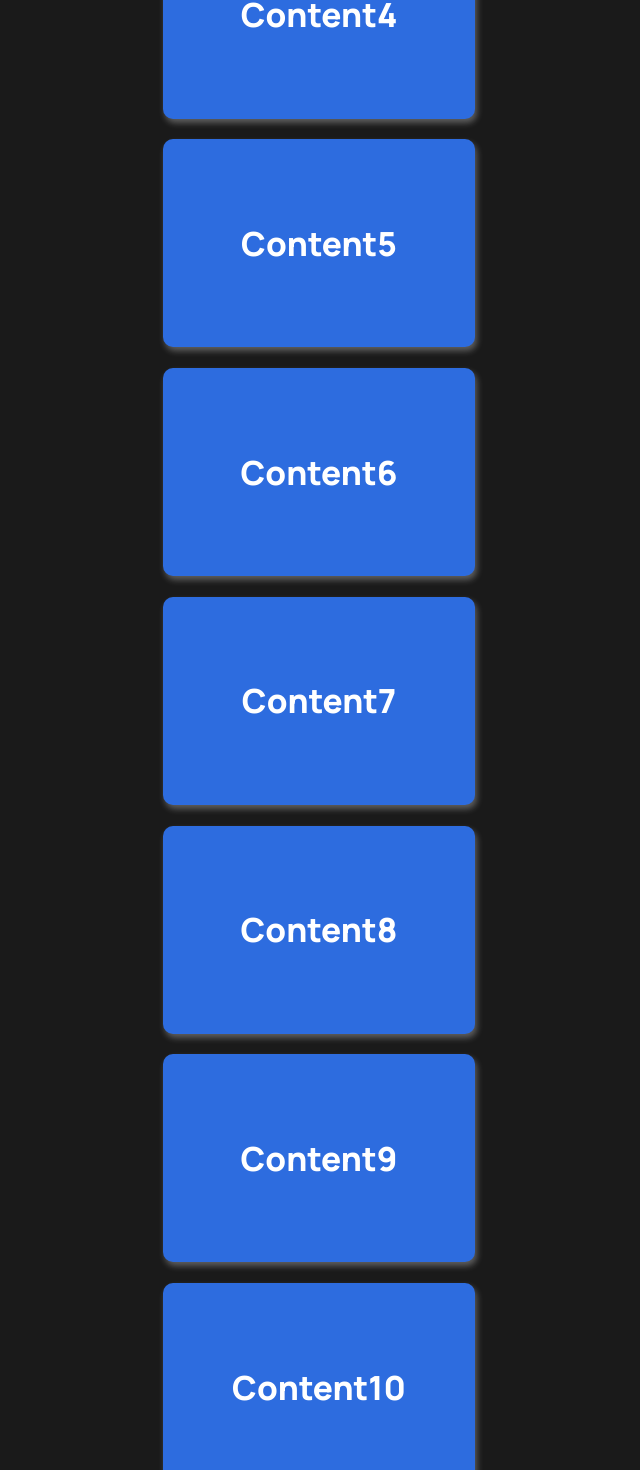
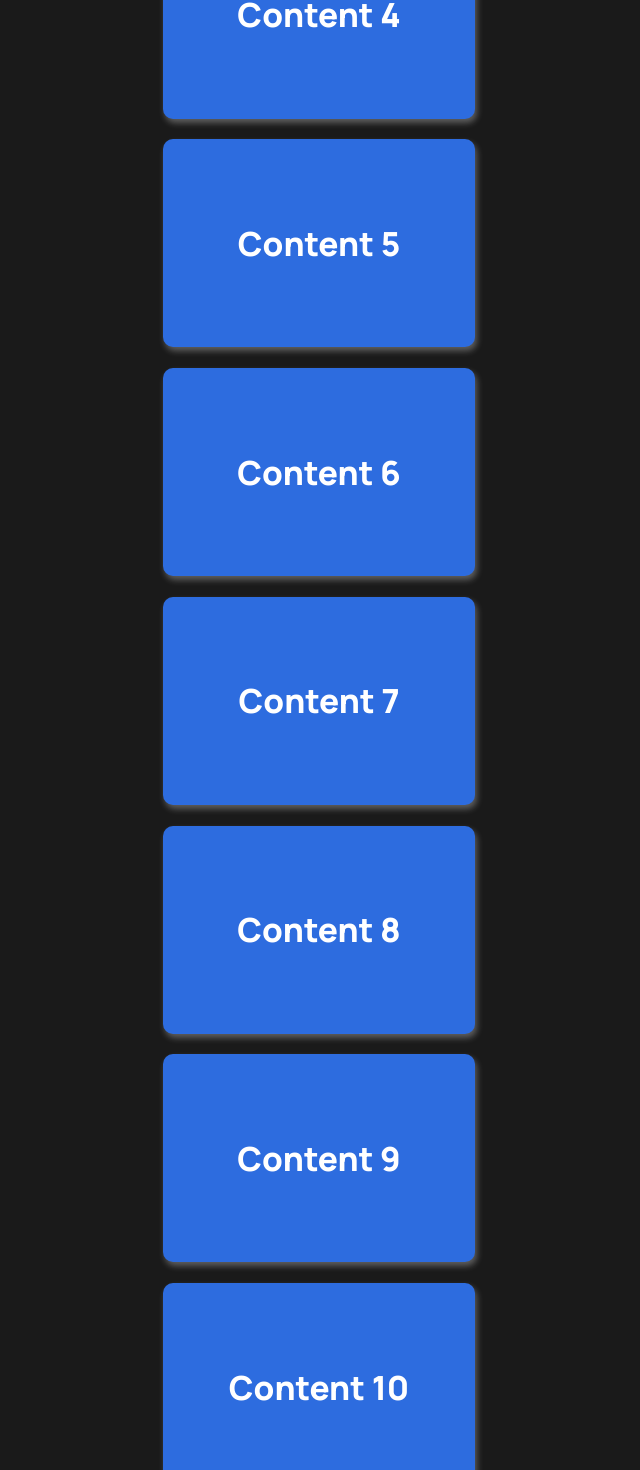
Before and after one commit to benxene/7days-50projects, a Next.js app: page /scroll-animation in a window 1280 px wide. Shown: the part 852-2322 px from the top of the page, without its empty margins (321-961 px from the left). Built offline with nearby package versions, Linux system fonts and the light colour scheme.

Commit message:
docnment replaced by ref

```diff
--- a/src/pages/scroll-animation.tsx
+++ b/src/pages/scroll-animation.tsx
@@ -1,26 +1,11 @@
 import Head from 'next/head';
-import { useEffect, useState } from 'react';
+import { useEffect, useState, useRef } from 'react';
 import styled from 'styled-components';
 import { colors } from '../constants/theme';
 
-const contents = [
-  'Content1',
-  'Content2',
-  'Content3',
-  'Content4',
-  'Content5',
-  'Content6',
-  'Content7',
-  'Content8',
-  'Content9',
-  'Content10',
-  'Content11',
-  'Content12'
-];
-
 const BoxComponent = () => {
   const [scroll, setScroll] = useState<boolean[]>([]);
-  const [boxes, setBoxes] = useState<NodeListOf<HTMLDivElement>>();
+  const boxes = useRef<any>([]);
 
   useEffect(() => {
     if (boxes === undefined) {
@@ -28,7 +13,7 @@ const BoxComponent = () => {
     } else {
       window.addEventListener('scroll', () => {
         const triggerBottom = (window.innerHeight / 5) * 4;
-        const scrollValue = [...boxes].map(box => {
+        const scrollValue = boxes.current.map((box: any) => {
           const boxHeight = box.getBoundingClientRect().top;
           return boxHeight < triggerBottom;
         });
@@ -36,18 +21,19 @@ const BoxComponent = () => {
       });
       window.scrollTo(0, 12);
     }
-  }, [boxes]);
-
-  useEffect(() => {
-    setBoxes(document.querySelectorAll('.box'));
   }, []);
 
   return (
     <>
-      {contents.map((content, index) => {
+      {[...new Array(12)].map((_, index) => {
         return (
-          <Box className='box' key={index} style={scroll[index] ? { transform: 'translateX(0)' } : {}}>
-            <h1>{content}</h1>
+          <Box
+            className='box'
+            ref={el => (boxes.current[index] = el)}
+            key={index}
+            style={scroll[index] ? { transform: 'translateX(0)' } : {}}
+          >
+            <h1>{`Content ${index + 1}`}</h1>
           </Box>
         );
       })}
```
